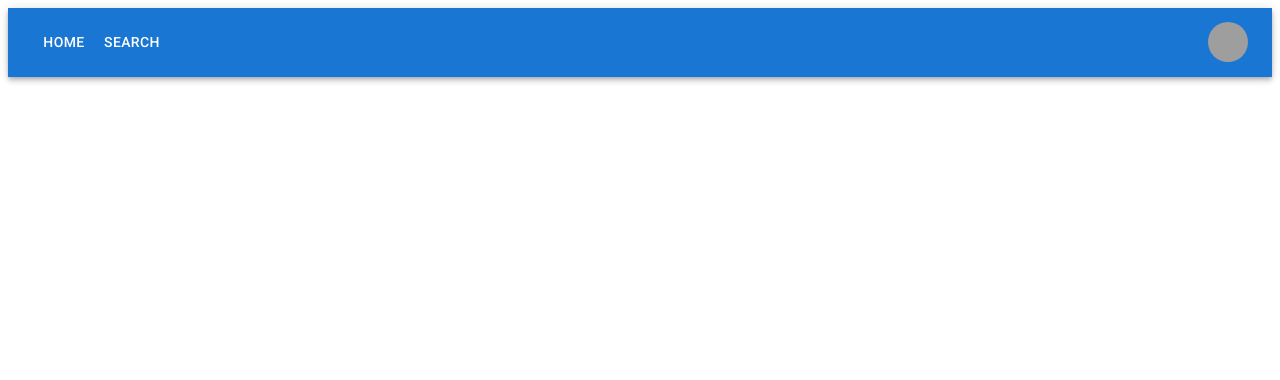
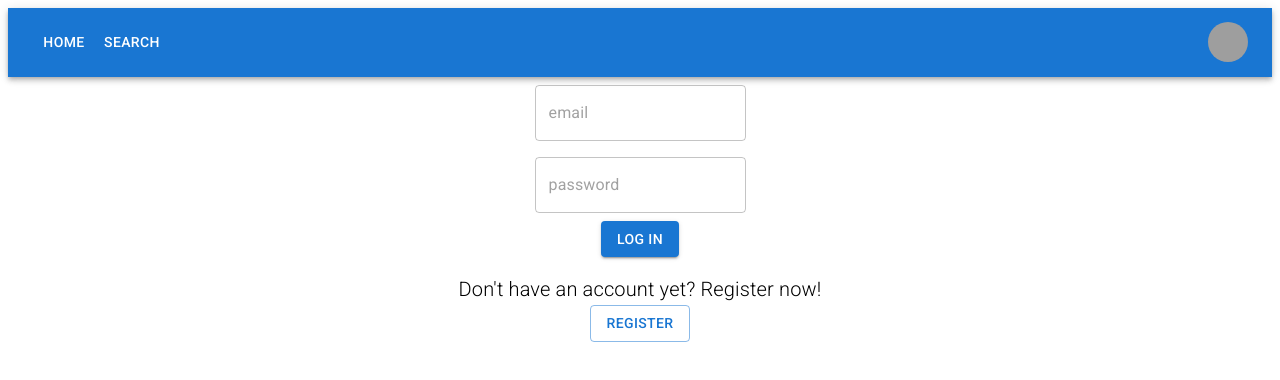
Before and after one commit to AlexVoynov/World-News, a React (Create React App) app: page /login in a window 1280 px wide. Before the commit this address had no page. Shown: the top 380 px of the page. Built offline with nearby package versions, Linux system fonts and the light colour scheme; grey boxes are pictures that could not be loaded.

Commit message:
Kod 18.01.2023 21:20

```diff
--- a/src/App.tsx
+++ b/src/App.tsx
@@ -3,6 +3,7 @@
 import Navbar from "./components/Navbar/Navbar";
 import HomePage from "./components/HomePage/HomePage";
 import RegisterForm from "./components/RegisterForm/RegisterForm";
+import LoginPage from "./components/LoginPage/LoginPage";
 function App() {
   const [avatarClicked, setAvatarClicked] = useState<boolean>(false);
   return (
@@ -16,6 +17,7 @@
           <Route path="/" element={<h1>To jest pusty url</h1>} />
           <Route path="/home" element={<HomePage />} />
           <Route path="/register" element={<RegisterForm />} />
+          <Route path="/login" element={<LoginPage />} />
         </Routes>
         {/* DYNAMIC */}
         {/* STATIC */}
--- /dev/null
+++ b/src/components/LoginPage/LoginPage.tsx
@@ -0,0 +1,22 @@
+import { Button, Typography } from "@mui/material";
+import React from "react";
+import { Link } from "react-router-dom";
+import LoginForm from "../LoginForm/LoginForm";
+
+const LoginPage = () => {
+  return (
+    <>
+      <LoginForm />
+      <Typography variant="h6" sx={{ fontWeight: 100, textAlign: "center" }}>
+        Don't have an account yet? Register now!
+      </Typography>
+      <Link to="/register" style={{ textDecoration: "none" }}>
+        <Button variant="outlined" sx={{ display: "block", mx: "auto" }}>
+          Register
+        </Button>
+      </Link>
+    </>
+  );
+};
+
+export default LoginPage;
--- a/src/components/Navbar/Navbar.tsx
+++ b/src/components/Navbar/Navbar.tsx
@@ -10,7 +10,7 @@
 import Avatar from "@mui/material/Avatar";
 import Button from "@mui/material/Button";
 import MenuItem from "@mui/material/MenuItem";
-
+import { Link } from "react-router-dom";
 interface NavbarProps {
   setAvatarClicked: (val: boolean | ((val: boolean) => boolean)) => void; // chce podac albo boolean, albo funkcję która z kolei będzie przyjmować boolean i zwracać boolean
 }
@@ -124,9 +124,11 @@
           </Box>
 
           <Box sx={{ flexGrow: 0 }}>
-            <IconButton sx={{ p: 0 }} onClick={toggleAvatarClicked}>
-              <Avatar alt="Remy Sharp" src="/static/images/avatar/2.jpg" />
-            </IconButton>
+            <Link to="/login" style={{ textDecoration: "none" }}>
+              <IconButton sx={{ p: 0 }} onClick={toggleAvatarClicked}>
+                <Avatar alt="Remy Sharp" src="/static/images/avatar/2.jpg" />
+              </IconButton>
+            </Link>
           </Box>
         </Toolbar>
       </Container>
```
Also changed, not shown: src/components/LoginForm/LoginForm.tsx (line endings or trailing spaces).
